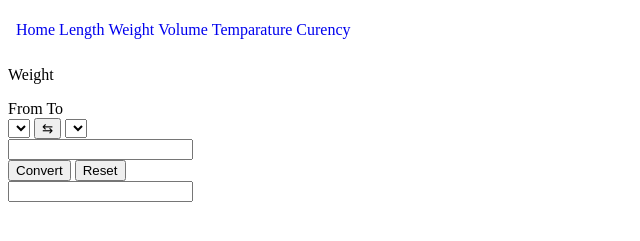
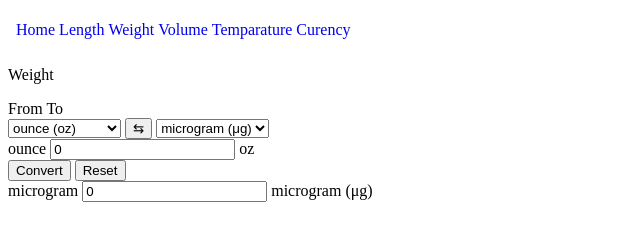
Before and after one commit to Wpelletier01/PandaUnits, a plain HTML site: page website/pages/weight.html in a window 1280 px wide. Shown: the part 37-278 px from the top of the page, without its empty margins (0-640 px from the left). Drawn offline with nearby package versions, Linux system fonts and the light colour scheme.

Commit message:
correct jsconfig and add weight unit to the json file

```diff
--- a/jsconfig.json
+++ b/jsconfig.json
@@ -1,4 +1,8 @@
 {
+    "compilerOptions": {
+
+        "target": "ES6"
+    },
     "typeAcquisition": {
         "include": [
             "jquery"
--- a/website/js/script.js
+++ b/website/js/script.js
@@ -3,8 +3,8 @@ var data = {};
 var pname = getCurrentPage();
 
 
-
-var module = await import( "./" + pname + ".js");
+console.log(pname);
+//var module = await import( "./" + pname + ".js");
 
 
 
--- /dev/null
+++ b/website/js/weight.js
@@ -0,0 +1,3 @@
+
+
+export function convert();
--- a/website/json/section.json
+++ b/website/json/section.json
@@ -64,6 +64,76 @@
             }
 
 
+
+        ]
+
+
+
+    },
+
+
+    "weight": {
+
+
+
+        "imperial": [
+
+            {
+                "name":     "ounce (oz)",
+                "unit":     "oz"
+
+            },
+
+            {
+
+                "name":     "pound (lb)",
+                "unit":     "lb"
+
+            },
+
+            {
+                "name":     "stone (st)",
+                "unit":     "st"
+
+            },
+
+            {
+
+                "name":     "tone (t)" ,
+                "id":       "t"
+            }
+
+
+        ],
+
+
+        "metric": [
+
+            {
+                "name":     "microgram (μg)",
+                "id":       "μg"
+
+            },
+
+            {
+                "name":     "milligram (mg)",
+                "id":       "mg"
+
+            },
+
+            {
+                "name":     "gram (g)",
+                "id":       "g"
+
+            },
+
+            {
+                "name":     "kilogram (kg)",
+                "id":       "kg"
+            }
+
+
+
         ]
 
 
--- a/website/pages/weight.html
+++ b/website/pages/weight.html
@@ -3,7 +3,7 @@
 <head>
     <title>PandaUnits - Weight</title>
     <meta charset="UTF-8">
-    <meta name="description" content="volume unit converter">
+    <meta name="description" content="weight unit converter">
     <meta name="author" content="William Pelletier">
     <link rel="stylesheet" type="text/css" href="../css/menu.css">
     <link rel="stylesheet" type="text/css" href="../css/title.css">
@@ -12,7 +12,7 @@
 </head>
 <body>
     <script src="https://ajax.googleapis.com/ajax/libs/jquery/3.1.0/jquery.min.js"></script>
-    <script src="js/script.js"></script>
+    <script src="../js/script.js"></script>
      <header>
         <p class="site-title">Panda Units</p>
     </header>
```
